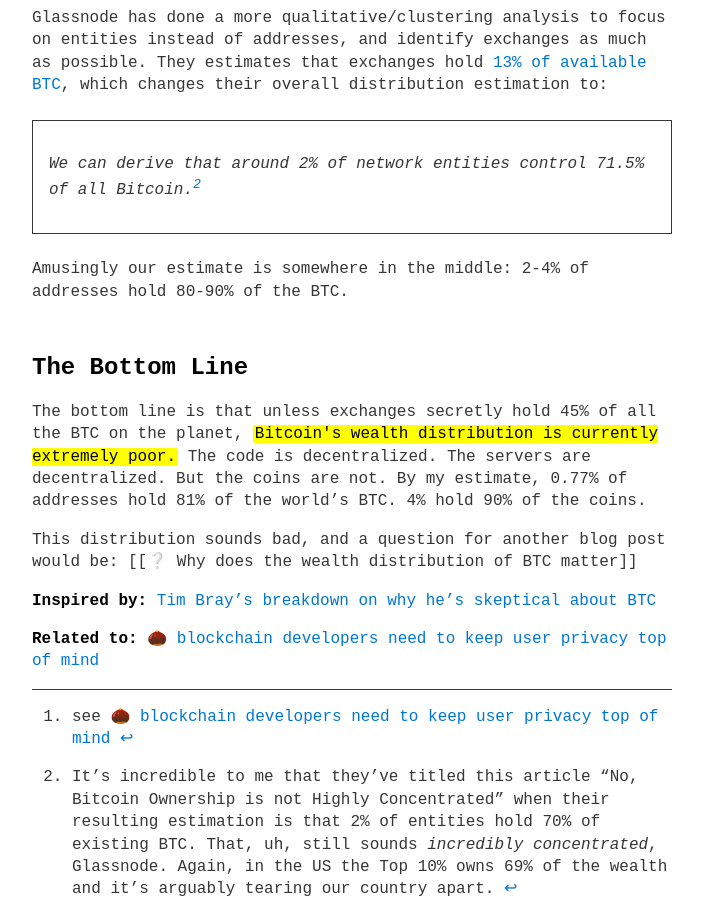
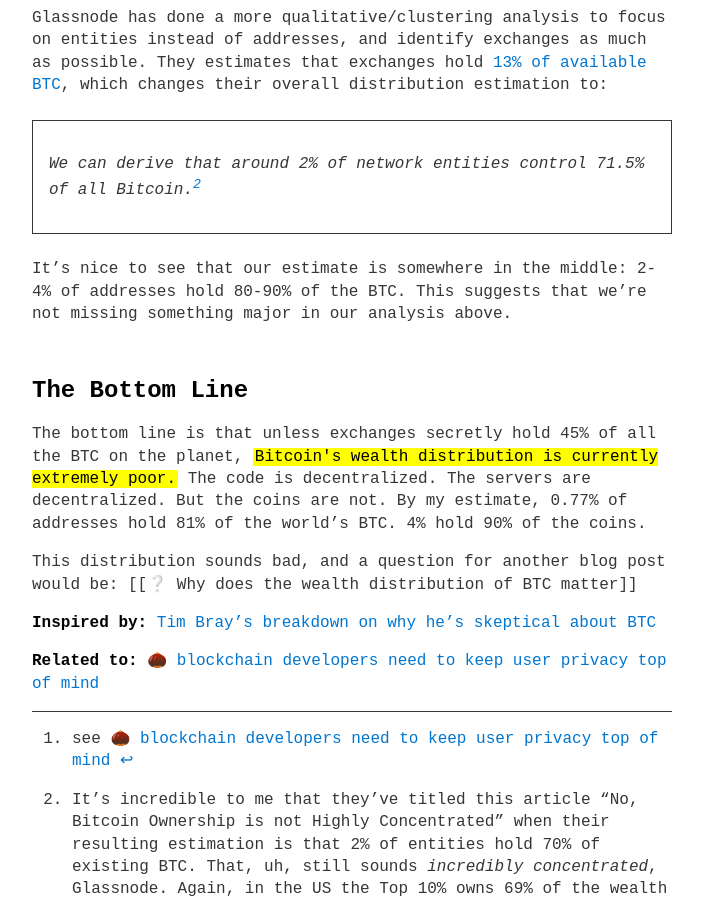
Before and after one commit to person-al/person-al.github.io, a Jekyll site: the page built from _posts/2021-07-03-🌱-calculating-the-wealth-distribution-of-bitcoin.md, in a window 1280 px wide and 900 px high, scrolled down 6050 px. Shown: the whole window, without its empty margins (288-991 px from the left). Built offline with Jekyll 4.4.1, drawn with Linux system fonts in a browser that asks for light colours.

Commit message:
Fix wording

```diff
--- a/_posts/2021-07-03-🌱-calculating-the-wealth-distribution-of-bitcoin.md
+++ b/_posts/2021-07-03-🌱-calculating-the-wealth-distribution-of-bitcoin.md
@@ -111,7 +111,7 @@
 
 > We can derive that around 2% of network entities control 71.5% of all Bitcoin.[^2]
 
-Amusingly our estimate is somewhere in the middle: 2-4% of addresses hold 80-90% of the BTC.
+It's nice to see that our estimate is somewhere in the middle: 2-4% of addresses hold 80-90% of the BTC. This suggests that we're not missing something major in our analysis above.
 
 [^2]: It's incredible to me that they've titled this article "No, Bitcoin Ownership is not Highly Concentrated" when their resulting estimation is that 2% of entities hold 70% of existing BTC. That, uh, still sounds _incredibly concentrated_, Glassnode. Again, in the US the Top 10% owns 69% of the wealth and it's arguably tearing our country apart.
 
```
